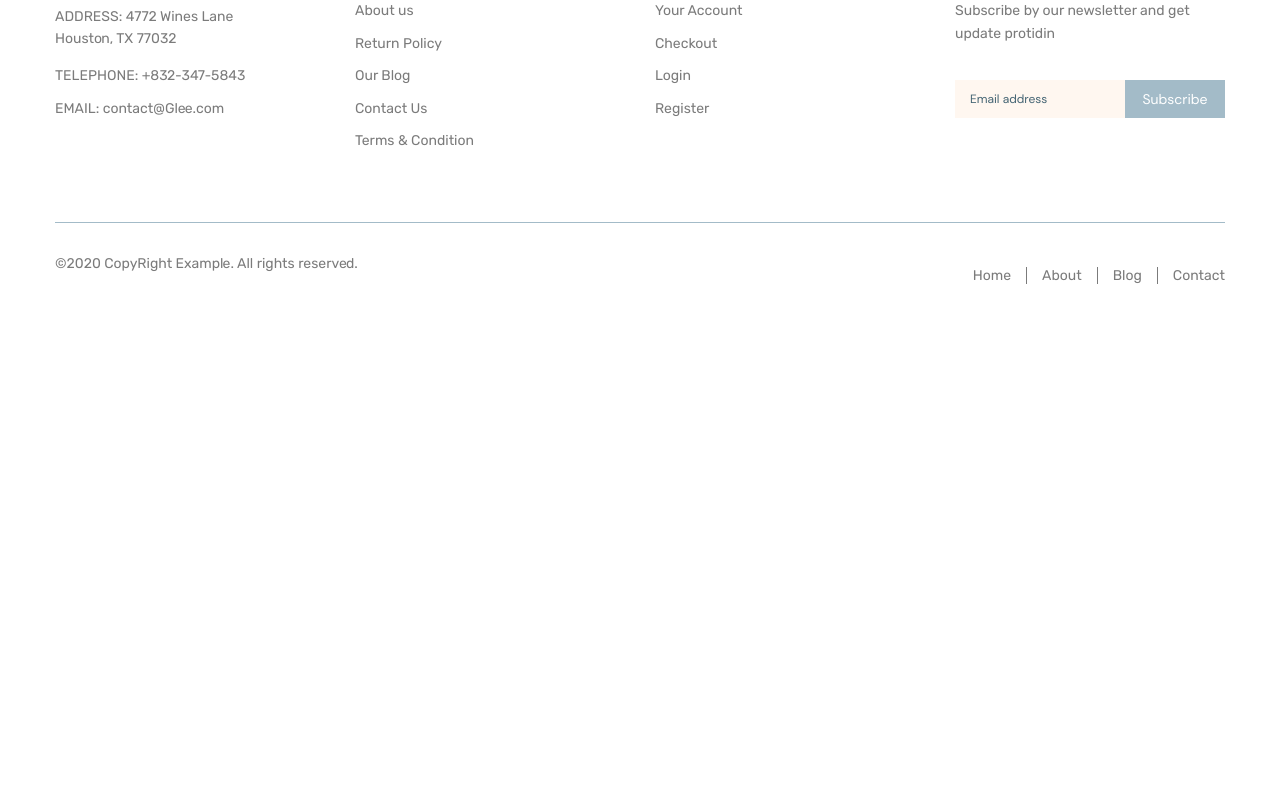
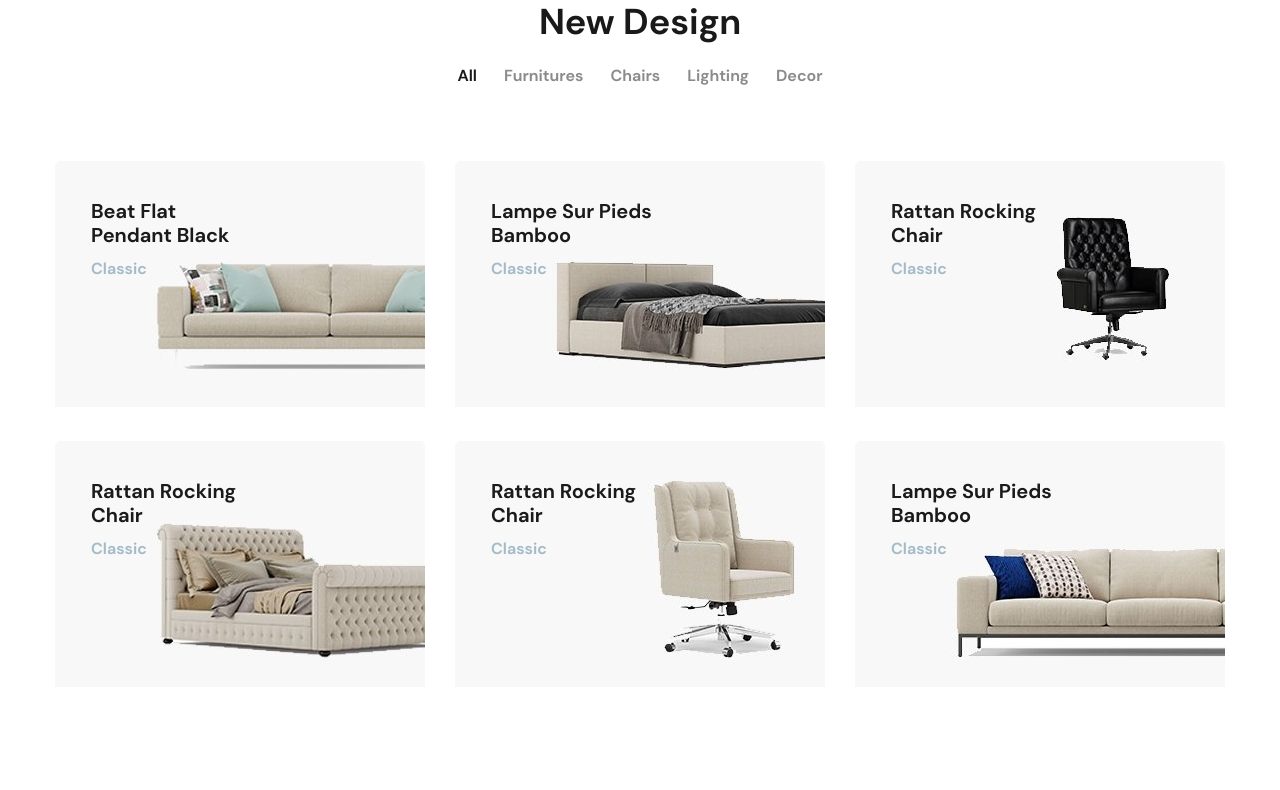
Before and after one commit to sl101/Glee, a website: page app/index.html in a window 1280 px wide. Shown: the part 2846-3636 px from the top of the page. Before the commit the page ends 3183 px from the top, so only its background shows below. Drawn offline with nearby package versions, Linux system fonts and the light colour scheme; files that its build step writes are made by us from their sources.

Commit message:
added design

```diff
--- a/app/index.html
+++ b/app/index.html
@@ -580,6 +580,139 @@
 				</div>
 		</section>
 
+		<section class="design">
+			<div class="container">
+
+				<div class="design__top">
+					<h3 class="title design__title">
+						New Design
+					</h3>
+					<ul class="filter">
+						<li class="filter__unit">
+							<button class="filter__btn mixitup-control-active" type="button" data-filter="all">
+								All
+							</button>
+						</li>
+						<li class="filter__unit">
+							<button class="filter__btn" type="button" data-filter=".furnitures">
+								Furnitures
+							</button>
+						</li>
+						<li class="filter__unit">
+							<button class="filter__btn" type="button" data-filter=".chairs">
+								Chairs
+							</button>
+						</li>
+						<li class="filter__unit">
+							<button class="filter__btn" type="button" data-filter=".lighting">
+								Lighting
+							</button>
+						</li>
+						<li class="filter__unit">
+							<button class="filter__btn" type="button" data-filter=".decor">
+								Decor
+							</button>
+						</li>
+					</ul>
+				</div>
+
+				<ul class="design__content">
+
+					<li class="design__item mix chairs decor lighting">
+						<article class="design-card">
+							<a class="design-card__link" href="#">
+								<div class="design-card__image" style="background-image: url(images/design/1.jpg);">
+									<h4 class="design-card__title">
+										Beat Flat Pendant Black
+									</h4>
+									<span class="design-card__type">
+										Classic
+									</span>
+								</div>
+							</a>
+						</article>
+					</li>
+
+					<li class="design__item mix chairs decor lighting">
+						<article class="design-card">
+							<a class="design-card__link" href="#">
+								<div class="design-card__image" style="background-image: url(images/design/2.jpg);">
+									<h4 class="design-card__title">
+										Lampe Sur Pieds Bamboo
+									</h4>
+									<span class="design-card__type">
+										Classic
+									</span>
+								</div>
+							</a>
+						</article>
+					</li>
+
+					<li class="design__item mix chairs furnitures decor">
+						<article class="design-card">
+							<a class="design-card__link" href="#">
+								<div class="design-card__image" style="background-image: url(images/design/3.jpg);">
+									<h4 class="design-card__title">
+										Rattan Rocking Chair
+									</h4>
+									<span class="design-card__type">
+										Classic
+									</span>
+								</div>
+							</a>
+						</article>
+					</li>
+
+					<li class="design__item mix chair furnitures lighting">
+						<article class="design-card">
+							<a class="design-card__link" href="#">
+								<div class="design-card__image" style="background-image: url(images/design/4.jpg);">
+									<h4 class="design-card__title">
+										Rattan Rocking Chair
+									</h4>
+									<span class="design-card__type">
+										Classic
+									</span>
+								</div>
+							</a>
+						</article>
+					</li>
+
+					<li class="design__item mix chairs furnitures">
+						<article class="design-card">
+							<a class="design-card__link" href="#">
+								<div class="design-card__image design-card__image--small"
+									style="background-image: url(images/design/5.jpg);">
+									<h4 class="design-card__title">
+										Rattan Rocking Chair
+									</h4>
+									<span class="design-card__type">
+										Classic
+									</span>
+								</div>
+							</a>
+						</article>
+					</li>
+
+					<li class="design__item mix decor lighting">
+						<article class="design-card">
+							<a class="design-card__link" href="#">
+								<div class="design-card__image" style="background-image: url(images/design/6.jpg);">
+									<h4 class="design-card__title">
+										Lampe Sur Pieds Bamboo
+									</h4>
+									<span class="design-card__type">
+										Classic
+									</span>
+								</div>
+							</a>
+						</article>
+					</li>
+
+				</ul>
+			</div>
+		</section>
+
 	</main>
 
 	<footer class="footer">
--- a/app/scss/_vars.scss
+++ b/app/scss/_vars.scss
@@ -11,7 +11,8 @@ $grey-450: rgba(163, 187, 200, 0.3);
 $grey-400: #a3bbc8;
 $grey-300: #e8e4df;
 $grey-200: #edf1f4;
-$pink-550: rgba(252, 215, 182, 0.2);
+$grey-100: #f8f8f8;
+$pink-550: #fcd7b633;
 $pink-500: #fcd7b6;
 $pink-400: #fde3cc;
 $pink-350: rgba(254, 239, 226, 0.4);
--- a/app/scss/style.scss
+++ b/app/scss/style.scss
@@ -586,7 +586,7 @@
 }
 
 .sale {
-	padding: 45px 0 40px;
+	padding: 45px 0 80px;
 
 	&__list {
 		width: 100%;
@@ -846,6 +846,97 @@
 	}
 }
 
+.design {
+	padding: 100px 0 120px;
+
+	&__top {
+		margin-bottom: 70px;
+	}
+
+	&__title {
+		@extend %title;
+		text-align: center;
+		padding: 0 10px;
+		margin-bottom: 18px;
+	}
+
+	&__content {
+
+	}
+
+	.filter {
+		display: flex;
+		flex-wrap: wrap;
+		justify-content: center;
+
+		&__unit {
+
+			&:not(:last-child) {
+				margin-right: 27px;
+			}
+		}
+
+		&__btn {
+			@extend %dmsans-700;
+			font-size: 16px;
+			line-height: 1.2;
+			background-color: transparent;
+			color: $grey-500;
+			transition: color 0.5s, transform 0.5s;
+
+			&:focus,
+			&:active {
+				color: $black-800;
+			}
+
+			&:hover{
+				transform: scale(1.1);
+				color: $black-800;
+			}
+
+			&.mixitup-control-active {
+				color: $black-800;
+			}
+		}
+	}
+
+	&__content {
+		display: grid;
+		grid-template-columns: repeat(auto-fit, minmax(370px, 1fr));
+	grid-column-gap: 30px;
+	grid-row-gap: 34px;
+	}
+
+	.design-card {
+
+		&__link {
+			@extend %dmsans-700;
+			line-height: 1.2;
+		}
+
+		&__image {
+			max-width: 370px;
+			width: 100%;
+			min-height: 246px;
+			background-repeat: no-repeat;
+			background-size: cover;
+			background-position: center;
+			padding: 38px 5px 5px 36px;
+		}
+
+		&__title {
+			max-width: 169px;
+			font-size: 20px;
+			color: $black-800;
+			margin-bottom: 12px;
+		}
+
+		&__type {
+			font-size: 16px;
+			color: $grey-400;
+		}
+	}
+}
 
 
 
```
Also changed, not shown: app/images/2222.png (deleted), app/images/design/1.jpg (added), app/images/design/2.jpg (added), app/images/design/3.jpg (added), app/images/design/4.jpg (added), app/images/design/5.jpg (added), app/images/design/6.jpg (added), app/images/gallery/2222.png (deleted), app/images/gallery/333.png (deleted).
